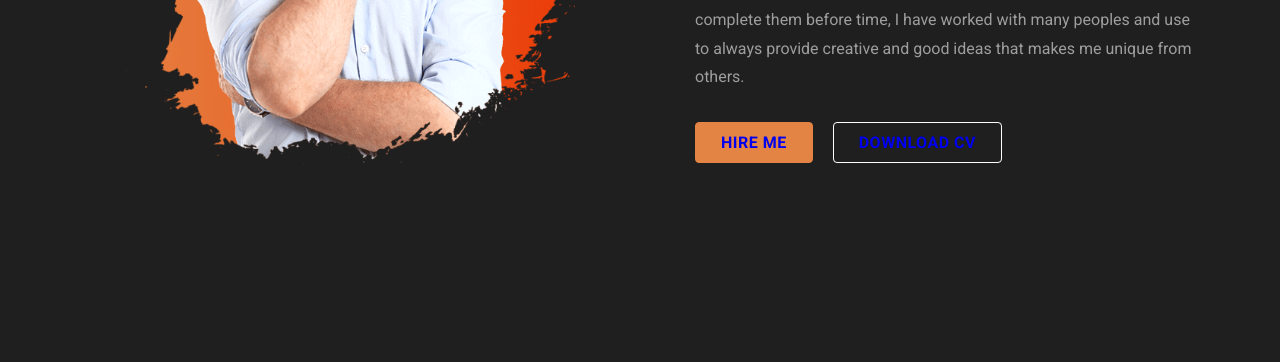
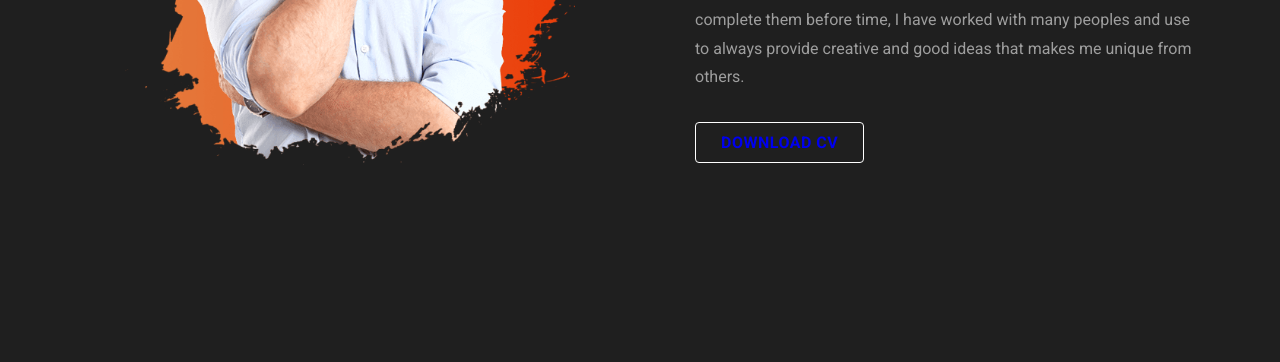
Before and after one commit to Adibsb1234/portfolio.github.io, a plain HTML site: page index.html in a window 1280 px wide. Shown: the part 1700-2062 px from the top of the page. Drawn offline with nearby package versions, Linux system fonts and the light colour scheme; a web font is replaced by a local one.

Commit message:
Update index.html

```diff
--- a/index.html
+++ b/index.html
@@ -230,8 +230,6 @@
           </p>
 
           <div class="btn-group">
-            <button class="btn btn-secondary"><a href="#contact">HIRE ME</a> </button>
-
             <button class="btn btn-primary"><a href="https://drive.google.com/file/d/1Je1yJoOXSm1q9HtD0SG4EtBKlyFJE0P6/view?usp=share_link">DOWNLOAD CV</a></button>
           </div>
 
```
